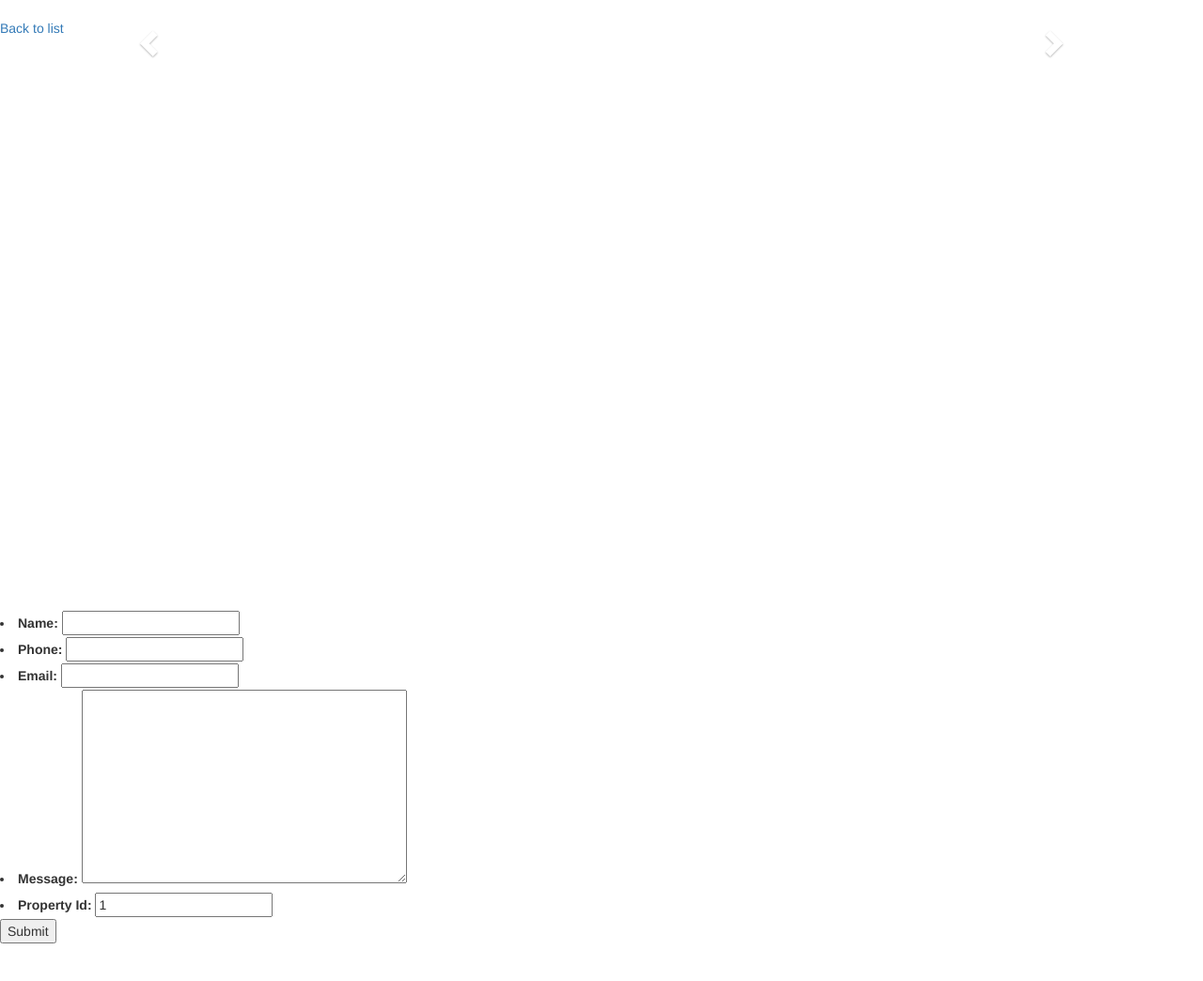
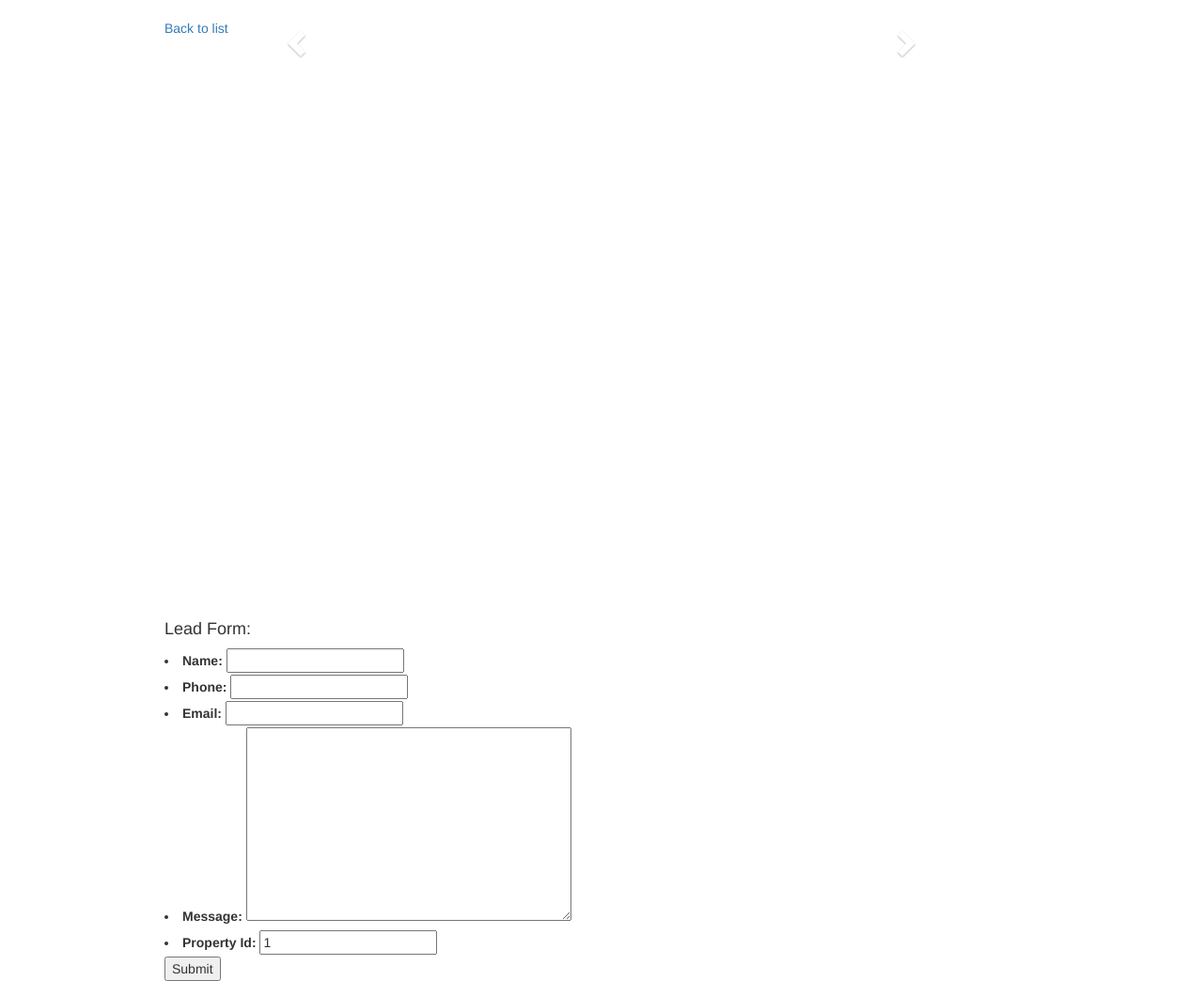
Before and after one commit to smohies/EBProject, a Django app: page /property/1/ in a window 1280 px wide. Shown: the whole page at 94% size. Before the commit the page ends 1004 px from the top, so only its background shows below. Run offline with Django 4.2, Linux system fonts and the light colour scheme; data that the repository does not hold is empty; some libraries are stand-ins or nearby versions.

Commit message:
Some small html changes readme updated

```diff
--- a/ebproject/forms.py
+++ b/ebproject/forms.py
@@ -6,4 +6,4 @@ class InputForm(forms.Form):
     phone = forms.CharField(max_length = 50)
     email = forms.CharField(max_length = 250)
     message = forms.CharField(max_length = 500, widget=forms.Textarea)
-    public_id = forms.CharField(max_length = 250, label="Property Id" )
+    public_id = forms.CharField(max_length = 250, label="Property Id")
--- a/ebproject/templates/ebproject/home.html
+++ b/ebproject/templates/ebproject/home.html
@@ -9,6 +9,7 @@
         <link href="https://cdn.jsdelivr.net/npm/bootstrap@5.2.0/dist/css/bootstrap.min.css" rel="stylesheet" integrity="sha384-gH2yIJqKdNHPEq0n4Mqa/HGKIhSkIHeL5AyhkYV8i59U5AR6csBvApHHNl/vI1Bx" crossorigin="anonymous">
     </head>
     <body>
+        <div class="container main" style="width: 75%">
             <h1>Properties</h1>
             <p>Page {{pagination.page}} of {{ pagination.total_pages }}</p>
                 <table style="width:100%">
@@ -40,6 +41,7 @@
                 </tr>
             </table>
             <p>Page {{pagination.page}} of {{ pagination.total_pages }}</p>
+        </div>
         <script src="https://cdn.jsdelivr.net/npm/bootstrap@5.2.0/dist/js/bootstrap.bundle.min.js" integrity="sha384-A3rJD856KowSb7dwlZdYEkO39Gagi7vIsF0jrRAoQmDKKtQBHUuLZ9AsSv4jD4Xa" crossorigin="anonymous"></script>
     </body>
 </html>
--- a/ebproject/templates/ebproject/property.html
+++ b/ebproject/templates/ebproject/property.html
@@ -10,18 +10,13 @@
         <script src="https://ajax.googleapis.com/ajax/libs/jquery/3.6.0/jquery.min.js"></script>
         <script src="https://maxcdn.bootstrapcdn.com/bootstrap/3.4.1/js/bootstrap.min.js"></script>
     </head>
-    <style>
-      .container {
-        height: 600px;
-      }
-    </style>
     <body>
-
+      <div class="container main" style="width: 75%">
         <h1>{{ data.title }}</h1>
         <a href="javascript:history.back()">Back to list</a>
 
-        <div class="container">
-            <div id="myCarousel" class="carousel slide" data-ride="carousel">
+        <div class="container" style="height: 600px; width:800px">
+          <div id="myCarousel" class="carousel slide" data-ride="carousel">
               <!-- Indicators -->
               <ol class="carousel-indicators">
                 {% for i in slider %}
@@ -33,7 +28,7 @@
               <div class="carousel-inner">
                 {% for img in data.property_images %}
                 <div class="item {% if forloop.first %} active {% endif %}">
-                  <img src={{ img.url }} style="max-height:600px; max-width:1200px; width:auto; height:auto;">
+                  <img src={{ img.url }} style="max-height:600px; max-width:800px; width:auto; height:auto; margin: 0 auto;">
                 </div>
                 {% endfor %}
               </div>
@@ -47,21 +42,20 @@
                 <span class="glyphicon glyphicon-chevron-right"></span>
                 <span class="sr-only">Next</span>
               </a>
-            </div>
+          </div>
         </div>
-
-        <p>{{ data.public_id }}</p>
-        <p>{{ data.title }}</p>
+        <h4>{{ data.public_id }}</h4>
+        <h2>{{ data.title }}</h2>
         <p>{{ data.description }}</p>
-        <p>{{ data.property_type }}</p>
-        <p>{{ data.location.name }}</p>
-
+        <h3>{{ data.location.name }}</h3>
+        <h4>{{ data.property_type }}</h4>
+        <h4>Lead Form:</h4>
         <form action="/lead/" method="post">
           {% csrf_token %}
           {{ form.as_ul }}
           <input type="submit" value=Submit>
         </form>
-
-        <script src="" async defer></script>
+      </div>
+      <script src="" async defer></script>
     </body>
 </html>
```
Also changed, not shown: README.md. Lines whose indentation alone changed are shown as unchanged.
